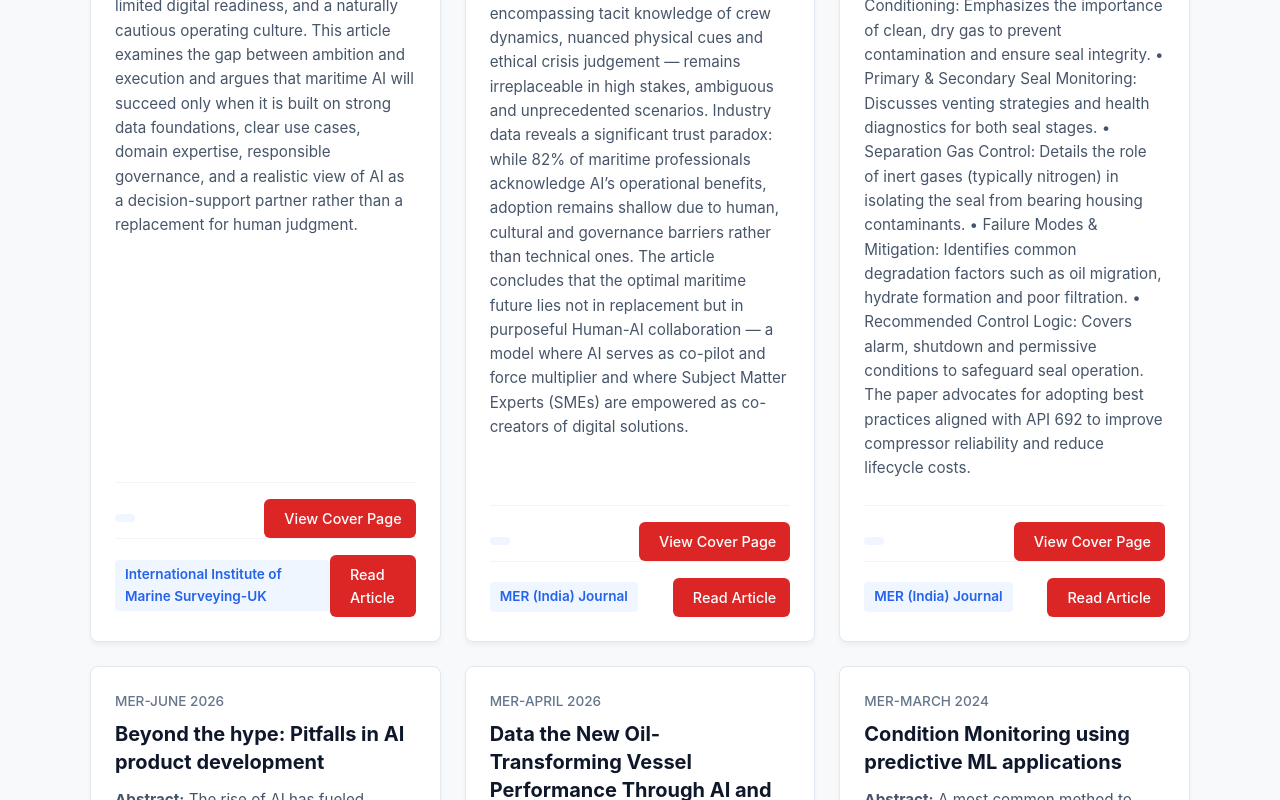
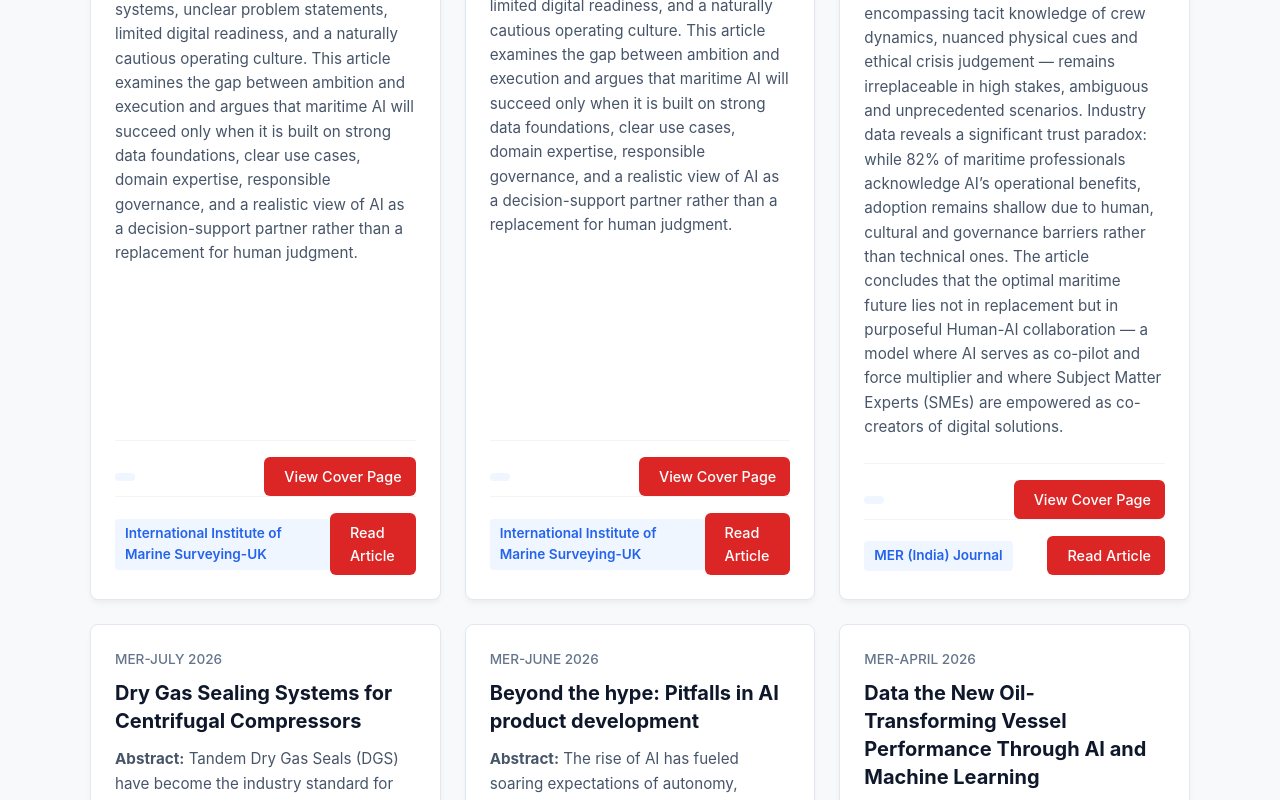
Before and after one commit to venkatktp157/Published_Documents, a plain HTML site: page index.html in a window 1280 px wide. Shown: the part 995-1795 px from the top of the page. Drawn offline with Linux system fonts and the light colour scheme.

Commit message:
added Oct 26 files

```diff
--- a/index.html
+++ b/index.html
@@ -24,6 +24,40 @@
         <section class="category-section">
             <h2 class="category-title"><i class="condition_monitoring"></i> Technology & Data Insights</h2>
             <div class="article-grid">
+
+                <article class="article-card">
+                    <div class="card-content">
+                        <span class="meta-date">The Report-September 2026</span>
+                        <h3>Expectations from AI in the Marine Industry: Aspirations vs Reality!</h3>
+                        <p class="excerpt">
+                            <strong>Abstract:</strong>  Artificial Intelligence(AI)is now firmly part of the maritime
+                            transformation agenda. For an industry that carries much of global trade, the appeal is
+                            clear: safer operations, sharper decisionmaking, better fuel performance, stronger compliance,
+                            and more reliable sustainability outcomes. Yet the challenge is no longer
+                            whether AI has potential. It is whether maritime organizations are ready to turn that potential
+                            into trusted operational value.
+                            Across ship owners, operators, ports, regulators, engineers, and technology providers, expectations
+                            are high. But adoption remains uneven, often constrained by fragmented data, legacy systems,
+                            unclear problem statements, limited digital readiness, and a naturally cautious operating culture.
+                            This article examines the gap between ambition and execution and argues that maritime AI will succeed
+                            only when it is built on strong data foundations, clear use cases, domain expertise, responsible
+                            governance, and a realistic view of AI as a decision-support partner rather than a replacement for human judgment.
+                        </p>
+                        <div class="card-footer">
+                            <span class="magazine-tag"></span>
+                            <a href="pdfs/MER Oct 2026 Cover.pdf" class="btn-pdf" target="_blank">
+                                <i class="condition_monitoring"></i> View Cover Page
+                            </a>
+                        </div>
+
+                        <div class="card-footer">
+                            <span class="magazine-tag">International Institute of Marine Surveying-UK</span>
+                            <a href="pdfs/Publication- Expectations of AI from the Marine Industry.pdf" class="btn-pdf" target="_blank">
+                                <i class="condition_monitoring"></i> Read Article
+                            </a>
+                        </div>
+                    </div>
+                </article>
 
                 <article class="article-card">
                     <div class="card-content">
```
Also changed, not shown: 2 other files.
